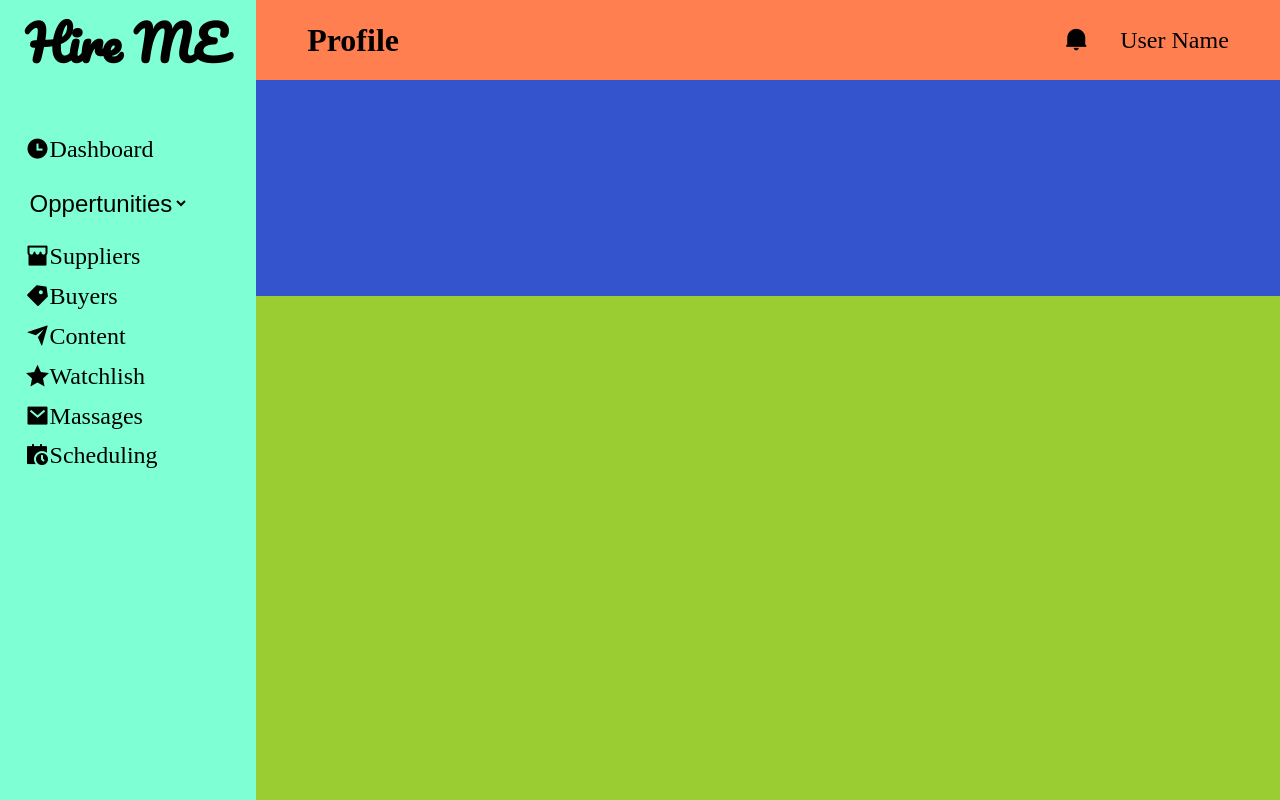
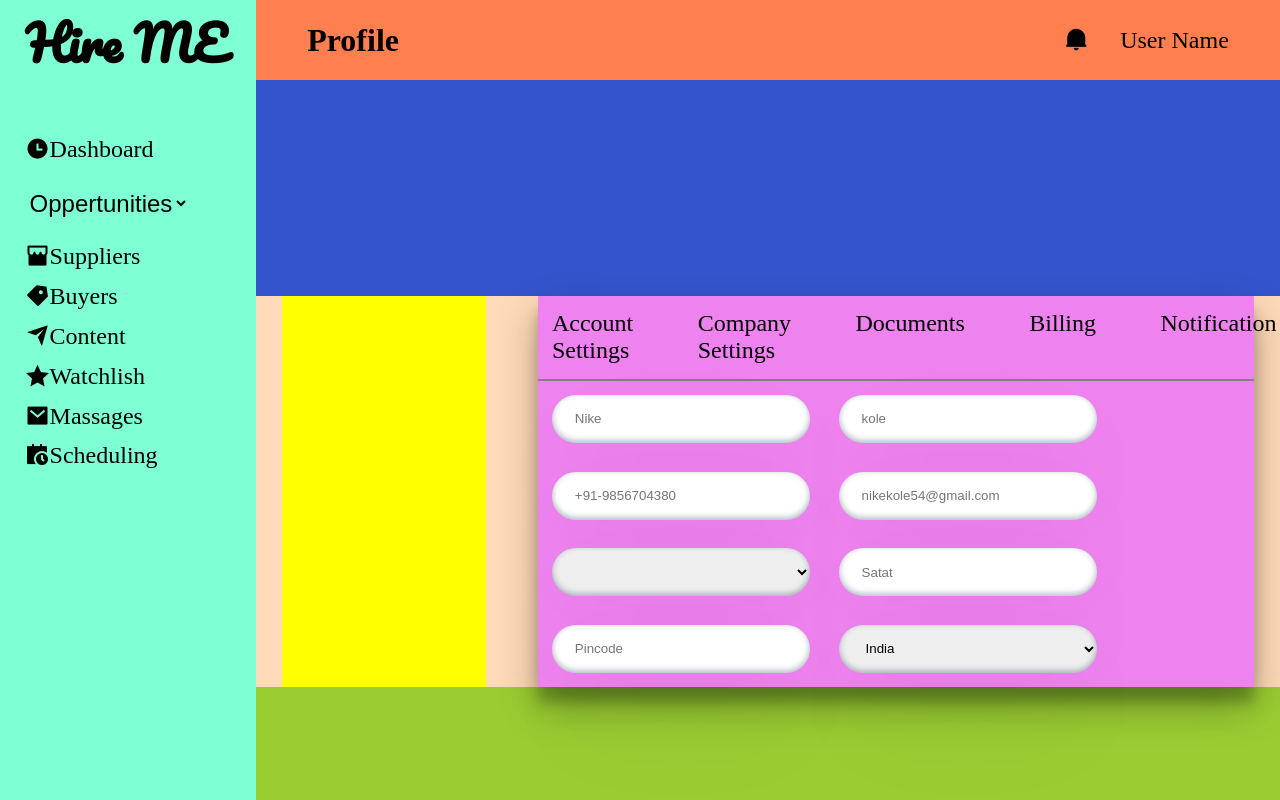
Before and after one commit to sujeet5260/Daily-prompt, a plain HTML site: page 05 User Profile | Prompt-5/index.html in a window 1280 px wide. Drawn offline with nearby package versions, Linux system fonts and the light colour scheme.

Commit message:
create save point

```diff
--- a/05 User Profile | Prompt-5/index.html
+++ b/05 User Profile | Prompt-5/index.html
@@ -38,8 +38,40 @@
 
                  </div>
 
+
                  <div class="profile-back">
+
                     <div class="banner"></div>
+                    <div class="main-content">
+                        <div class="content-l">
+
+                        </div>
+                        <div class="content-r">
+                            <div class="header">
+                                <p>Account Settings</p>
+                                <p>Company Settings</p>
+                                <p>Documents</p>
+                                <p>Billing</p>
+                                <p>Notification</p>
+                            </div>
+                            <div class="form">
+
+                                <input type="text" id="First-Name" placeholder="Nike">
+                                <input type="text" id="Last-Name" placeholder="kole">
+                                <input type="number" id="phone_number" placeholder="+91-9856704380">
+                                <input type="email" id="email" placeholder="nikekole54@gmail.com">
+                                <select name="" id="">
+                                    <option value="Bhopal"></option>
+                                </select>
+                                <input type="text" id="First-Name" placeholder="Satat">
+                                <input type="pincode" id="First-Name" placeholder="Pincode">
+                                <select name="" id="">
+                                    <option value="">India</option>
+                                </select>
+
+                            </div>
+                        </div>
+                    </div>
 
                  </div>
 
--- a/05 User Profile | Prompt-5/style.css
+++ b/05 User Profile | Prompt-5/style.css
@@ -75,3 +75,58 @@ html,body{
     height: 30%;
     background-color: #3354CC;
 }
+
+.main-content{
+    width: 100%;
+    background-color: peachpuff;
+    display: flex;
+    justify-content: space-around;
+}
+
+.content-l{
+    width: 20%;
+    background-color:yellow ;
+
+}
+
+.content-r{
+    width: 70%;
+        background-color: violet;
+        box-shadow: rgba(0, 0, 0, 0.3) 0px 19px 38px, rgba(0, 0, 0, 0.22) 0px 15px 12px;
+}
+.content-r > .header{
+    width: 100%;
+    display: flex;
+    gap: 5%;
+    border: none;
+    border-bottom: 2px solid gray;
+
+}
+.header > p{
+    font-size: 1.5rem;
+    font-weight: 500;
+    margin: 2%;
+}
+ p:hover{
+    cursor: pointer;
+}
+.header > p::before{
+    content: "";
+    background-color: red;
+    width: 100%;
+    height: 5%;
+}
+.content-r .form{
+    display: grid;
+    grid-template-columns: repeat(2,40%);
+    grid-template-rows: repeat(4);
+}
+.content-r .form > input,.content-r .form > select{
+    width: inherit;
+    height: 3rem;
+     margin: 5% ;
+     padding:0 8%;
+     border: none;
+     border-radius: 3rem;
+     box-shadow: rgba(50, 50, 93, 0.25) 0px 50px 100px -20px, rgba(0, 0, 0, 0.3) 0px 30px 60px -30px, rgba(10, 37, 64, 0.35) 0px -2px 6px 0px inset;
+}
```
